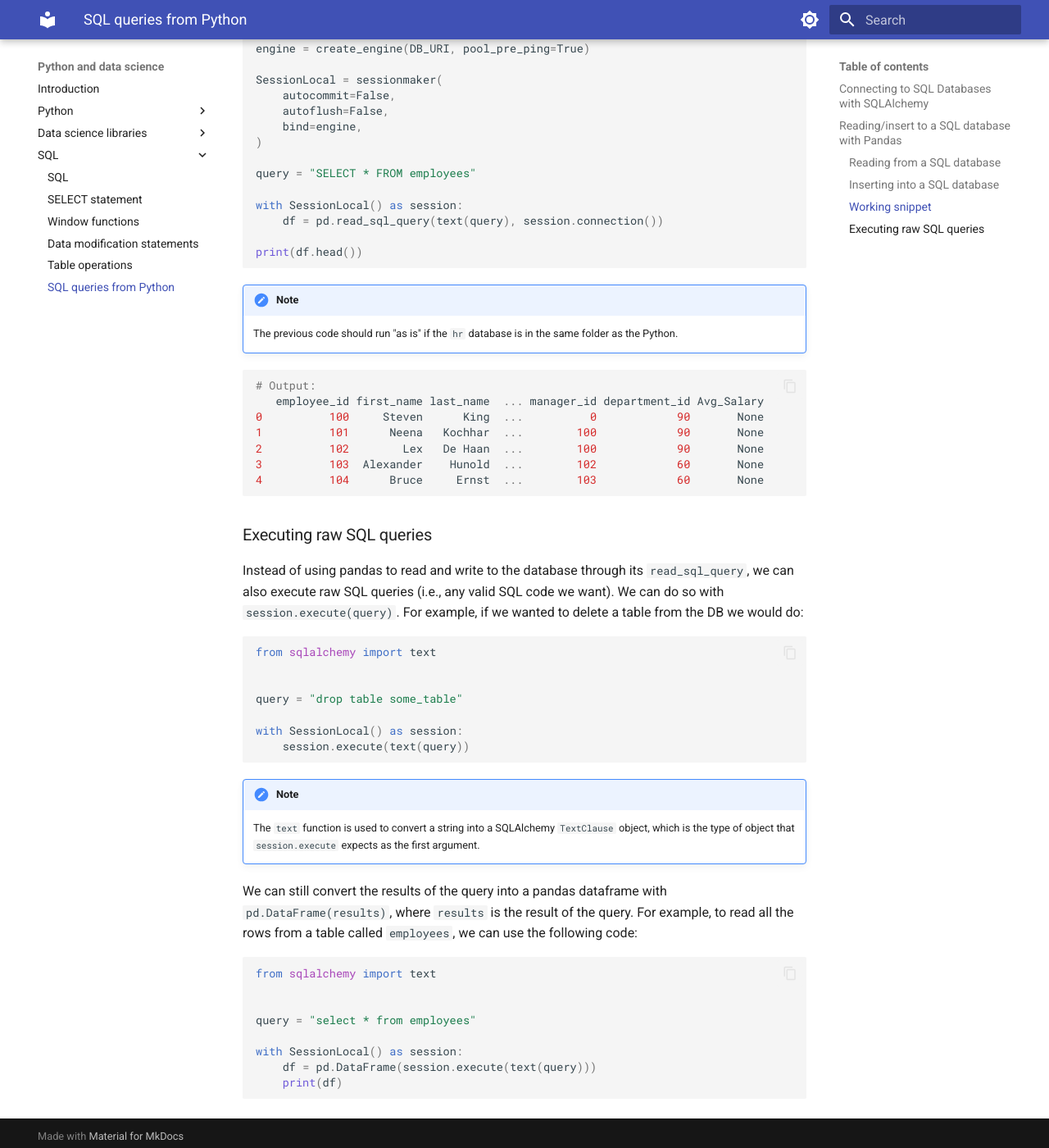
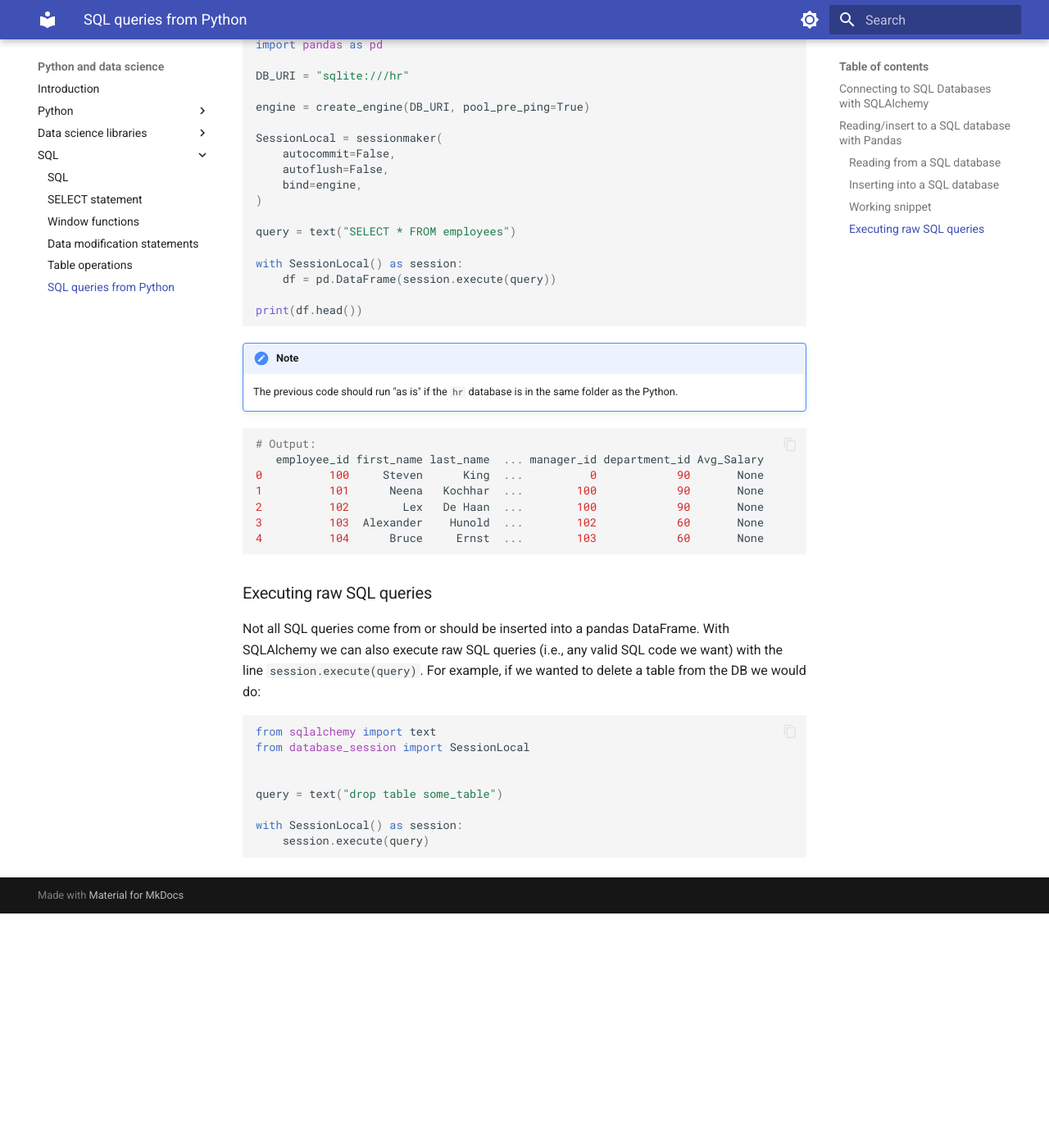
Before and after one commit to gerardpc/python-course, an MkDocs documentation site: the page built from docs/programming/sql/sql_from_python.md, in a window 1280 px wide and 1400 px high, scrolled down 2838 px. Shown: the whole window at 82% size. Built offline with MkDocs 1.6.1 and Material for MkDocs 9.7.7, drawn with Linux system fonts in a browser that asks for light colours; after the commit the page ends 3952 px from its top, so only the background shows below that; some of the changed text lies outside the part shown.

Commit message:
Update Python / SQLAlchemy.

````diff
--- a/docs/programming/sql/sql_from_python.md
+++ b/docs/programming/sql/sql_from_python.md
@@ -59,39 +59,40 @@
 !!!note
     The session creation code is a bit obscure, but it is always the same, so it can be copied
     into a separate file. For example, we can copy the code above into a file
-    called `database.py`. Then, we can import the `SessionLocal` class from that file as
-    follows:
+    called `database_session.py` (for example). Then, we can import the `SessionLocal` class
+    from that file as follows:
 
     ```python
-    from database import SessionLocal
+    from database_session import SessionLocal
     ```
 
 ## Reading/insert to a SQL database with Pandas
 
-Now that we have a session object, we can use it to read and write to the database, and the easiest
-way to do that is by sending raw SQL queries to pandas. To do that, we need to use the `read_sql_query`
-and `to_sql` functions from pandas.
+Now that we have a session object, we can use it to read and write to the database.
 
 ### Reading from a SQL database
 
-To use `read_sql_query`, we need to provide a SQL query and a session object. For example, to read
-all the rows from a table called `users`, we can use the following code:
+To read data from a SQL database and load it into a pandas DataFrame, we need to provide a SQL query and
+a session object. For example, to read all the rows from a table called `users`, we can use the following code:
 
 ```python
 from sqlalchemy import text
 import pandas as pd
+from database_session import SessionLocal
 
-query = "SELECT * FROM users"
+
+query = text("SELECT * FROM users")
 
 with SessionLocal() as session:
-    df = pd.read_sql_query(text(query), session.connection())
+    df = pd.DataFrame(session.execute(query))
 ```
 
 This code will return a pandas dataframe with all the rows from the `users` table.
 
 !!!note
     The `text` function is used to convert a string into a SQLAlchemy `TextClause` object, which
-    is the type of object that `read_sql_query` expects as the first argument.
+    is the type of object that `session.execute` expects as the first argument.
+
 
 ### Inserting into a SQL database
 
@@ -114,7 +117,7 @@
     to replace the table, we could use `if_exists="replace"` instead.
 
     The `index` argument is used to specify whether to include the index of the dataframe as a
-    column or not.
+    column or not (usually we will not want to do that).
 
 ### Working snippet
 
@@ -136,10 +139,10 @@
     bind=engine,
 )
 
-query = "SELECT * FROM employees"
+query = text("SELECT * FROM employees")
 
 with SessionLocal() as session:
-    df = pd.read_sql_query(text(query), session.connection())
+    df = pd.DataFrame(session.execute(query))
 
 print(df.head())
 ```
@@ -159,35 +162,17 @@
 
 ### Executing raw SQL queries
 
-Instead of using pandas to read and write to the database through its `read_sql_query`, we can also execute
-raw SQL queries (i.e., any valid SQL code we want). We can do so with `session.execute(query)`. For
+Not all SQL queries come from or should be inserted into a pandas DataFrame. With SQLAlchemy we can also execute
+raw SQL queries (i.e., any valid SQL code we want) with the line `session.execute(query)`. For
 example, if we wanted to delete a table from the DB we would do:
 
 ```python
 from sqlalchemy import text
+from database_session import SessionLocal
 
 
-query = "drop table some_table"
+query = text("drop table some_table")
 
 with SessionLocal() as session:
-    session.execute(text(query))
+    session.execute(query)
 ```
-
-!!!note
-    The `text` function is used to convert a string into a SQLAlchemy `TextClause` object, which
-    is the type of object that `session.execute` expects as the first argument.
-
-We can still convert the results of the query into a pandas dataframe with `pd.DataFrame(results)`,
-where `results` is the result of the query. For example, to read all the rows from a table called `employees`,
-we can use the following code:
-
-```python
-from sqlalchemy import text
-
-
-query = "select * from employees"
-
-with SessionLocal() as session:
-    df = pd.DataFrame(session.execute(text(query)))
-    print(df)
-```
````
Also changed, not shown: other parts of docs/programming/sql/sql_from_python.md (+2 -0 lines).
